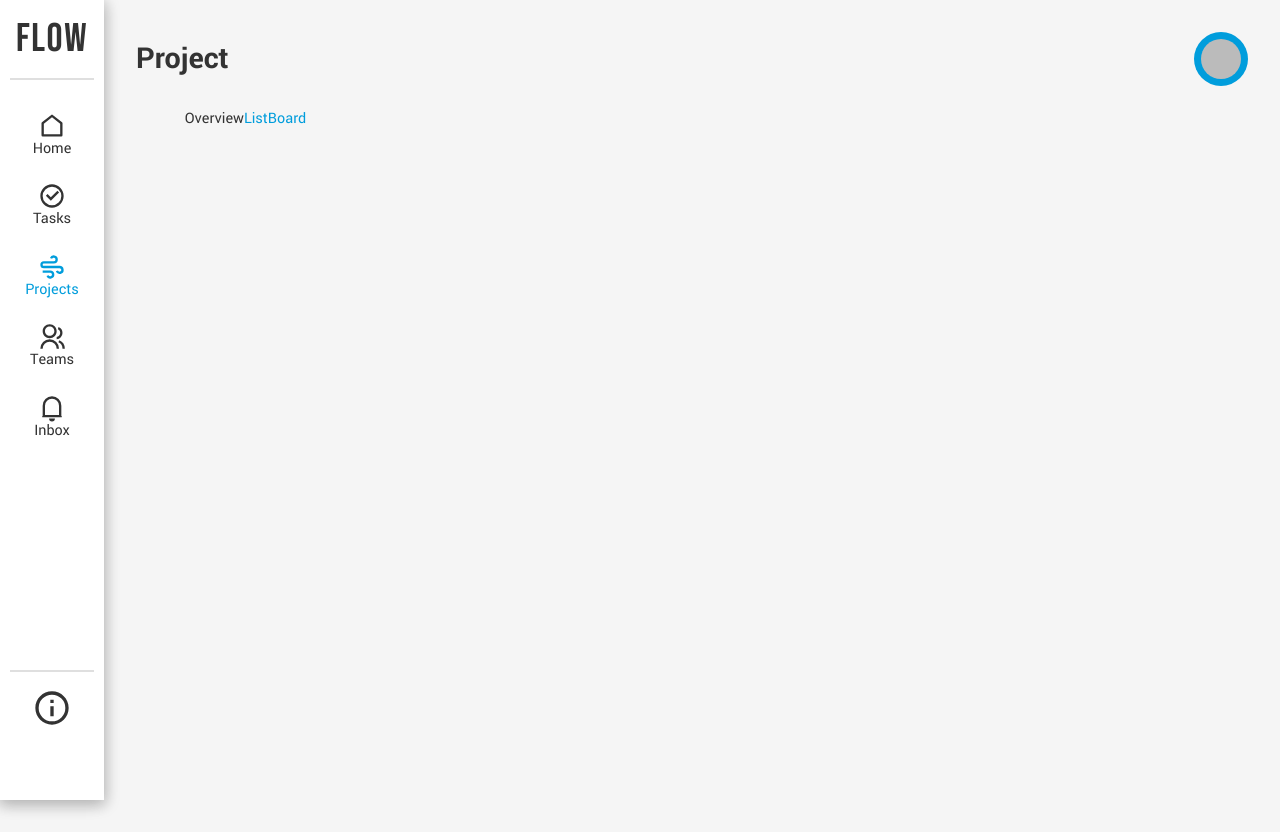
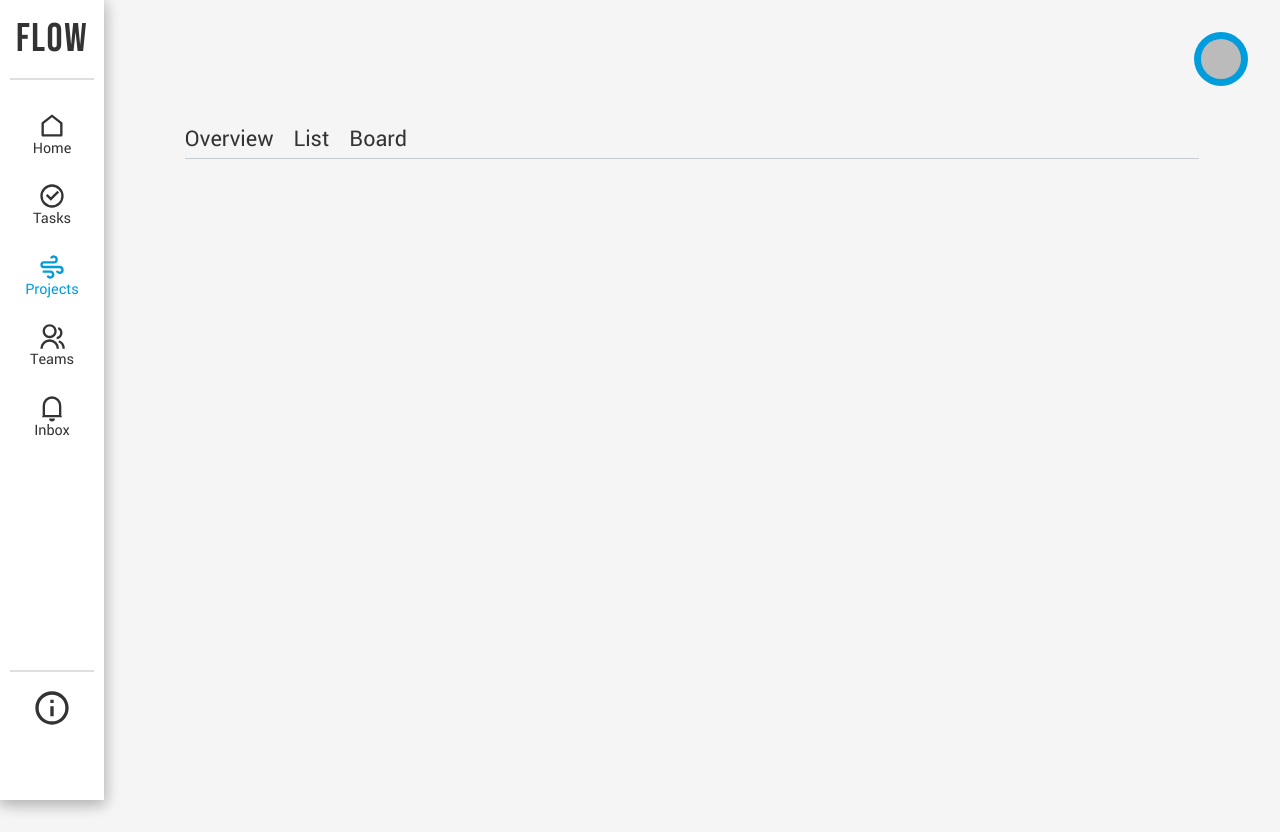
Before and after one commit to lisawagner/flow-app, a React (Create React App) app: page /projects/1 in a window 1280 px wide. Built offline with nearby package versions, Linux system fonts and the light colour scheme; no server answers; the database is empty; sample sign-in values are in the browser's storage.

Commit message:
feat: add nested routes to single project page

```diff
--- a/src/App.js
+++ b/src/App.js
@@ -15,6 +15,9 @@ import Teams from './pages/Teams/Teams'
 import SingleProject from './pages/SingleProject/SingleProject'
 import UserProfile from './pages/UserProfile/UserProfile'
 import NewProject from './pages/NewProject/NewProject'
+import Overview from './components/SingleProjectViews/Overview'
+import ListView from './components/SingleProjectViews/ListView'
+import BoardView from './components/SingleProjectViews/BoardView';
 // pages - public
 import FlowLanding from './pages/FlowLanding/FlowLanding';
 import GetStarted from './pages/GetStarted/GetStarted';
@@ -59,10 +62,16 @@ function App() {
                   </TitleWrapper>
                 } />
                 <Route path="/projects/:id" element={
-                  <TitleWrapper title='Project'>
+                  <TitleWrapper title=''>
                     <SingleProject />
                   </TitleWrapper>
-                } />
+                } >
+                  <Route path="overview" element={<Overview />} />
+                  <Route path="list" element={<ListView />} />
+                  <Route path="board" element={<BoardView />} />
+
+                </Route>
+
                 <Route path="/create" element={
                   <TitleWrapper title='New Project'>
                     <NewProject />
--- /dev/null
+++ b/src/components/SingleProjectViews/BoardView.js
@@ -0,0 +1,9 @@
+import React from 'react'
+
+const BoardView = () => {
+  return (
+    <div>BoardView</div>
+  )
+}
+
+export default BoardView
--- /dev/null
+++ b/src/components/SingleProjectViews/ListView.js
@@ -0,0 +1,9 @@
+import React from 'react'
+
+const ListView = () => {
+  return (
+    <div>ListView</div>
+  )
+}
+
+export default ListView
--- /dev/null
+++ b/src/components/SingleProjectViews/Overview.js
@@ -0,0 +1,14 @@
+import React from 'react'
+
+const Overview = () => {
+  return (
+    <div>
+      <h1>Overview</h1>
+      <p>Lorem ipsum dolor sit amet consectetur adipisicing elit. Dolores eaque cupiditate nesciunt debitis minima fuga nulla dolor doloremque nemo tenetur asperiores quis cum, distinctio aut reiciendis? Nesciunt impedit et a quam qui, possimus quas quasi libero earum eum, fuga veritatis. Dicta id reprehenderit tempora aliquid hic fugit placeat quia sunt. Nobis itaque ducimus, velit ab corporis veniam dolorem modi, minima ad error delectus eos pariatur corrupti cum a placeat illo! Amet molestias voluptatum quisquam repellat aliquam. Iste blanditiis quae doloremque odio iure nesciunt perspiciatis quaerat enim autem at, ratione ex aliquam veniam voluptates modi omnis id aliquid architecto laboriosam deserunt! Adipisci quaerat molestias voluptatum aspernatur reiciendis, vel accusantium, provident hic nulla blanditiis sequi earum repellat repellendus? Accusantium officiis culpa ducimus obcaecati commodi illum eligendi delectus deserunt autem, maiores, necessitatibus iure, perspiciatis sequi! Quam reiciendis id ex similique qui ipsum magnam quaerat aspernatur quos, maxime pariatur?</p>
+
+
+    </div>
+  )
+}
+
+export default Overview
--- a/src/components/TabNavBar/TabNavBar.js
+++ b/src/components/TabNavBar/TabNavBar.js
@@ -8,16 +8,24 @@ import styles from './TabNavBar.module.css'
 const TabNavBar = () => {
   return (
     <div className={styles.tabNavBarWrap}>
-      {/* <NavLink to={`/projects/${project.id}/overview`}> */}
-      <NavLink to={`/projects/project:id/overview`}>
+      <div className={styles.tabNavBarContainer}>
+        <div className={styles.tabNavItem}>
+          <NavLink to="overview">
             <span>Overview</span>
           </NavLink>
-      <NavLink to="/projects">
+        </div>
+        <div className={styles.tabNavItem}>
+          <NavLink to="list">
             <span>List</span>
           </NavLink>
-      <NavLink to="/projects">
+        </div>
+        <div className={styles.tabNavItem}>
+          <NavLink to="board">
             <span>Board</span>
           </NavLink>
+        </div>
+      </div>
+
     </div>
   )
 }
--- a/src/components/TabNavBar/TabNavBar.module.css
+++ b/src/components/TabNavBar/TabNavBar.module.css
@@ -1,4 +1,22 @@
 .tabNavBarWrap {
+
+
+  padding-bottom: 0.25rem;
+  border-bottom: 1px solid rgba(9,38,56,.2);
+
+  font-size: 1.5rem;
+  margin: 1rem auto;
+}
+
+.tabNavBarContainer {
   display: flex;
+  column-gap: 1.25rem;
+}
 
+.tabNavBarWrap a:hover {
+  border-bottom: 3px solid rgba(9,138,156,.2);
 }
+
+.tabNavBarWrap a:active, .tabNavBarWrap a:focus {
+  border-bottom: 3px solid rgba(9,138,156,.3);
+}
--- a/src/pages/SingleProject/SingleProject.js
+++ b/src/pages/SingleProject/SingleProject.js
@@ -1,5 +1,5 @@
 import { useEffect } from 'react'
-import { useParams } from 'react-router-dom'
+import { Outlet, useParams } from 'react-router-dom'
 import { useDocument } from '../../hooks/useDocument'
 // import { useTitle } from '../../context/TitleContext'
 
@@ -35,7 +35,8 @@ const SingleProject = () => {
       <ProjectHeader title={userDoc.name} />
       <div className={styles.spWrap}>
         <TabNavBar />
-        <h1>{userDoc.name}</h1>
+        {/* <h1>{userDoc.name}</h1> */}
+        <Outlet />
       </div>
     </>
   )
```
Lines whose indentation alone changed are shown as unchanged.
